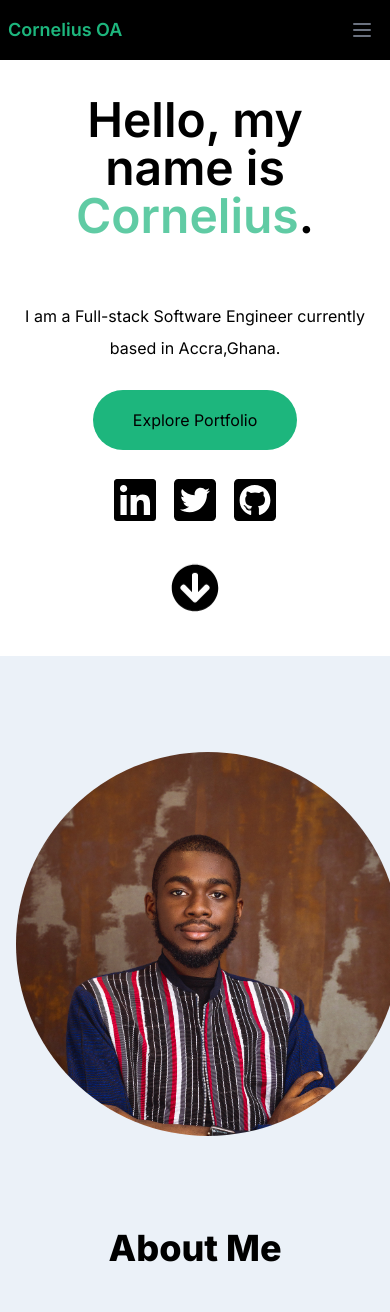
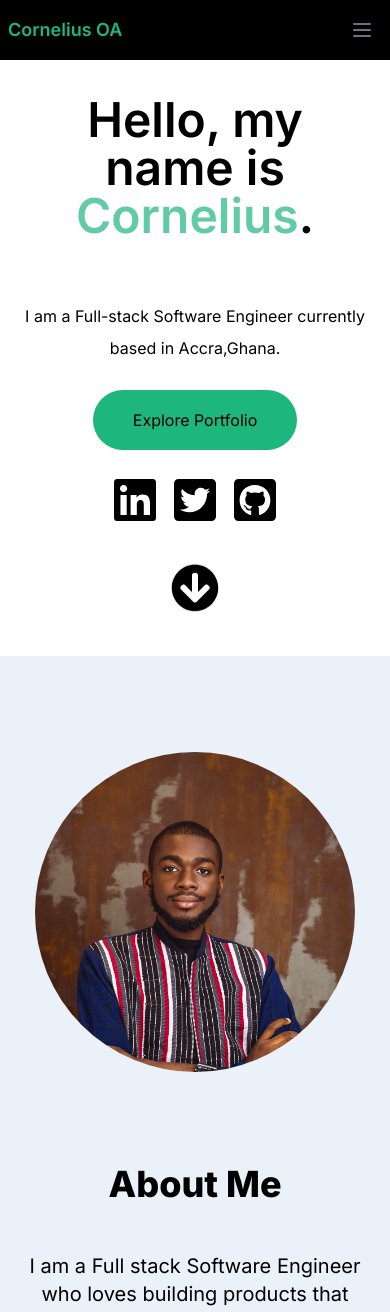
Before and after one commit to thecornisians/portfolio, a Next.js app: page / in a window 390 px wide. Shown: the top 1312 px of the page. Built offline with nearby package versions, Linux system fonts and the light colour scheme.

Commit message:
fixed overflow  issues for very small screens

```diff
--- a/components/About.js
+++ b/components/About.js
@@ -10,10 +10,10 @@ import { SiPostman,SiMongodb,SiExpress } from "react-icons/si";
 export default function About(){
     return(
         // bg-[#2B69B3]
-                <section className='p-4 smooth-scroll bg-[#ebf1f8] mb-5' id="about">
+                <section className='p-4 smooth-scroll bg-[#ebf1f8] mb-5'  id="about">
                     <div className="lg:flex lg:flex-row-reverse align-center justify-center scroll-smooth sm:gap-10 ">
                       {/* flex flex-col-reverse md:gap-6 align-center justify-center scroll-smooth sm:gap-10 */}
-                      <div className='mx-auto my-auto rounded-full w-96 h-96 mt-20 mb-20 overflow-hidden md:h-96 md:w-96'>
+                      <div className='mx-auto my-auto rounded-full w-80 h-80 mt-20 mb-20 overflow-hidden md:h-96 md:w-96'>
                              <Image src={cornelius}  alt="cornelius-owusu-ansah"/>
                         </div>
 
--- a/pages/index.js
+++ b/pages/index.js
@@ -16,8 +16,7 @@ export default function Home({ portfolioImage }) {
   const[ darkMode, setDarkMode] = useState(false)
 
   return (
-    // bg-[#161C2D]
-      <div>
+      <section>
           <Navbar />
           <Hero />
           <About />
@@ -28,7 +27,7 @@ export default function Home({ portfolioImage }) {
 
         <Footer />
 
-      </div>
+      </section>
 
   )
 }
```
